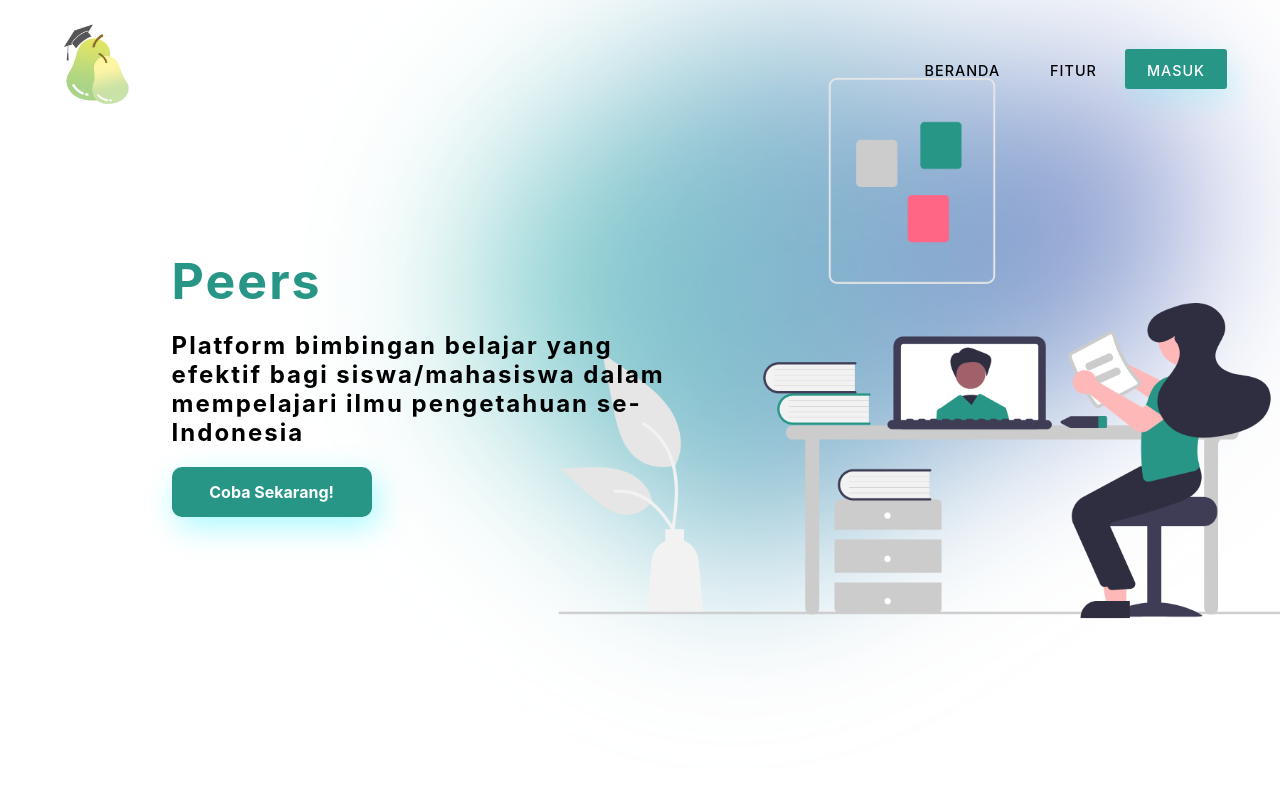
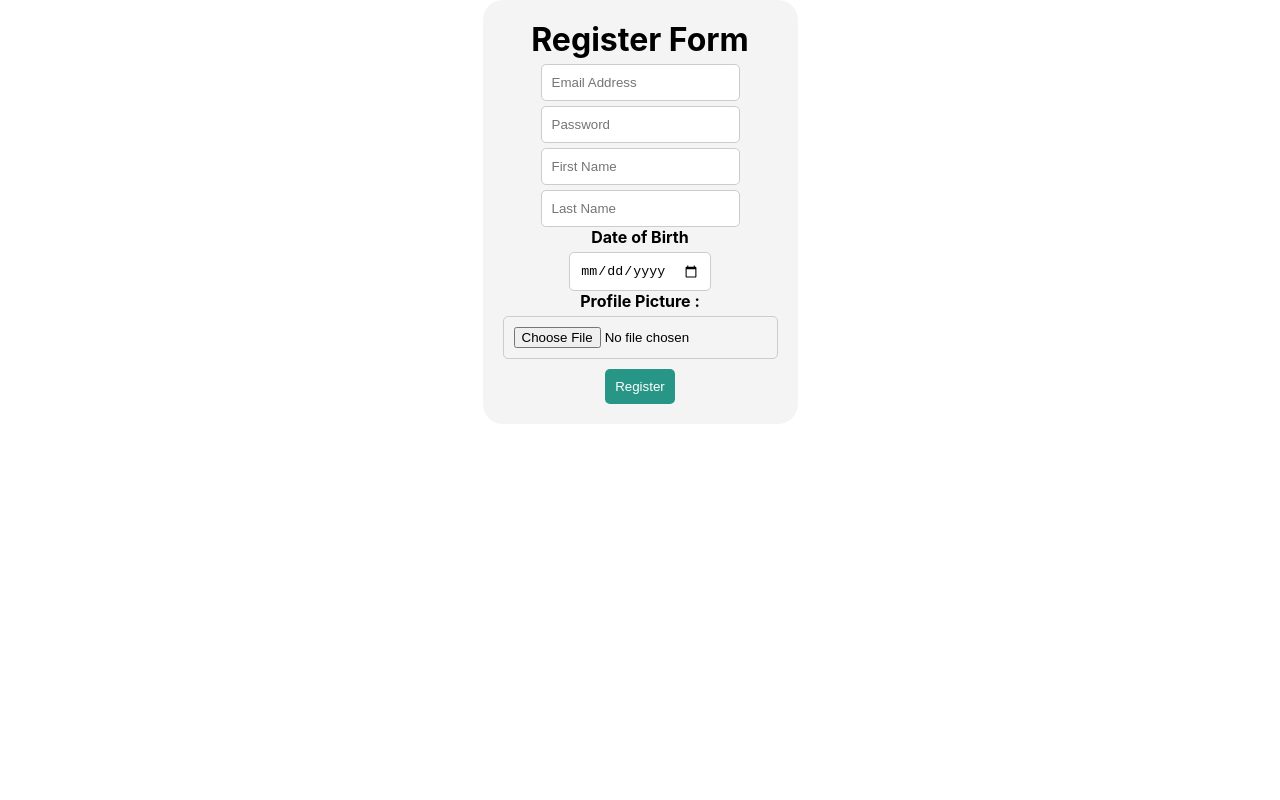
Before and after one commit to reyzacaloh/peers-frontend, a React (Create React App) app: page /register in a window 1280 px wide. Shown: the top 800 px of the page. Built offline with nearby package versions, Linux system fonts and the light colour scheme.

Commit message:
Pbi 1 create registration form

```diff
--- a/src/App.css
+++ b/src/App.css
@@ -2,6 +2,7 @@
   margin: 0;
   padding: 0;
   text-decoration: none;
+  box-sizing: border-box;
 }
 
 .container {
@@ -17,7 +18,7 @@ main {
   width: 20%;
   background: #279686;
   color: #fff;
-  min-height: 100vh;
+  height: 100vh;
   transition: all 0.5s;
 }
 
--- a/src/App.js
+++ b/src/App.js
@@ -8,6 +8,7 @@ import FindTutor from "./pages/FindTutor.jsx";
 import NotFound from "./pages/NotFound";
 import TutorDashboard from "./pages/TutorDashboard";
 import { AuthContext } from './contexts/AuthContext';
+import RegisterForm from "./components/registerForm/RegisterForm";
 
 
 function App() {
@@ -20,11 +21,10 @@ function App() {
           {!state.isAuthenticated ? (
             <Routes>
               <Route path="/" element={
-                <Dashboard/>
+                  <Dashboard />
               } />
               <Route path="/register" element={
-                // TODO(Raka): Change the Dashboard Page to Register Page
-                <Dashboard />
+                  <RegisterForm />
               } />
               <Route path="/login" element={
                 // TODO(Azka): Change the Dashboard Page to Login Page
--- /dev/null
+++ b/src/components/registerForm/RegisterForm.jsx
@@ -0,0 +1,145 @@
+import React from 'react';
+import { Formik} from 'formik';
+import axios from "axios";
+import * as Yup from "yup";
+import { useNavigate } from 'react-router-dom';
+import {
+    Form,
+    Input,
+    Label,
+    Button,
+    Error
+} from "./RegisterStyledComponents"
+const RegisterForm = () => {
+    const [selectedFile, setSelectedFile] = React.useState(null);
+    const navigate = useNavigate();
+    const validationSchema = Yup.object().shape({
+        email: Yup.string().email('Invalid').min(11, "invalid email").required('Required'),
+        password: Yup.string().required('Required').min(5, 'Password minimal 5 karakter'),
+        date_of_birth: Yup.date().required('Required').max('2010-1-1','Minimal 10 tahun untuk registrasi'),
+        first_name: Yup.string().required('Required').min(2, 'Minimal 2 karakter'),
+        last_name: Yup.string().required('Required').min(2, 'Minimal 2 karakter'),
+    })
+    return (
+        <div id='regis-form'>
+        <Formik
+        initialValues={{
+
+        }}
+        enableReinitialize={true}
+        validationSchema = {validationSchema}
+        onSubmit= {async (values,actions) => {
+        try {
+            const formData = new FormData();
+            formData.append("email", values.email);
+            formData.append("password", values.password);
+            formData.append("first_name", values.first_name);
+            formData.append("last_name", values.last_name);
+            formData.append("date_of_birth", values.date_of_birth);
+            formData.append("profile_picture", selectedFile);
+            await axios.post(
+                "http://peers-backend-dev.up.railway.app/api/auth/register/",
+                formData,
+                {headers: {
+                    "content-type": "multipart/form-data",
+                }}
+                );
+            console.log('success');
+            actions.setStatus('success');
+            navigate("/login");
+        } catch (err) {
+            console.log("Error: ", err.message);
+            actions.setStatus(err.message);
+        }
+        }}>
+        {formik => (
+            <Form onSubmit={formik.handleSubmit} data-testid="form">
+                <h1>Register Form</h1>
+                <Label htmlFor="email" ></Label>
+                <Input
+                id="email"
+                data-testid="email"
+                name="email"
+                type="email"
+                onChange={formik.handleChange}
+                value={formik.values.email}
+                placeholder = 'Email Address'
+                required
+                /><br></br>
+                {formik.errors.email && formik.touched.email && (<Error className="error">{formik.errors.email}</Error>)}
+                <Label htmlFor="password" ></Label>
+                <Input
+                id="password"
+                data-testid="password"
+                name="password"
+                type="password"
+                onChange={formik.handleChange}
+                value={formik.values.password}
+                placeholder='Password'
+                required
+                /><br></br>
+                {formik.errors.password && formik.touched.password && (<Error className="error">{formik.errors.password}</Error>)}
+                <Label htmlFor="first_name" required></Label>
+                <Input
+                id="first_name"
+                data-testid="first_name"
+                name="first_name"
+                type="text"
+                onChange={formik.handleChange}
+                value={formik.values.first_name}
+                placeholder='First Name'
+                required
+                /><br></br>
+                {formik.errors.first_name && formik.touched.first_name && (<Error className="error">{formik.errors.first_name}</Error>)}
+                <Label htmlFor="last_name" required></Label>
+                <Input
+                id="last_name"
+                data-testid="last_name"
+                name="last_name"
+                type="text"
+                onChange={formik.handleChange}
+                value={formik.values.last_name}
+                placeholder='Last Name'
+                required
+                /><br></br>
+                {formik.errors.last_name && formik.touched.last_name && (<Error className="error">{formik.errors.last_name}</Error>)}
+                <Label htmlFor="date_of_birth" required>Date of Birth</Label>
+                <Input
+                id="date_of_birth"
+                data-testid="date_of_birth"
+                name="date_of_birth"
+                type="date"
+                onChange={formik.handleChange}
+                value={formik.values.date_of_birth}
+                required
+                /><br></br>
+                {formik.errors.date_of_birth && formik.touched.date_of_birth && (<Error className="error">{formik.errors.date_of_birth}</Error>)}
+                <Label htmlFor="profile_picture" required>Profile Picture :<br></br></Label>
+                <Input
+                id="profile_picture"
+                data-testid="profile_picture"
+                name="profile_picture"
+                type="file"
+                onChange={(event) => {
+                    setSelectedFile(event.currentTarget.files[0]);
+                  }}
+                value={formik.values.profile_picture}
+                accept=".jpg,.jpeg"
+                required
+                /><br></br>
+                <Button type="submit" disabled={formik.isSubmitting || formik.status==='success'}>
+                {formik.isSubmitting ? (
+                    "Loading..."
+                ) : (
+                    "Register"
+                )}
+                </Button>
+            </Form>)
+            }
+        </Formik>
+        </div>
+    );
+ };
+
+
+ export default RegisterForm;
--- /dev/null
+++ b/src/components/registerForm/RegisterStyledComponents.js
@@ -0,0 +1,48 @@
+import styled from "styled-components";
+
+export const Form = styled.form`
+  background-color: #f4f4f4;
+  max-width: fit-content;
+  padding: 20px;
+  border-radius: 20px;
+  overflow: none;
+  text-align: center;
+  margin-left: auto;
+  margin-right: auto;
+`;
+
+export const Label = styled.label`
+  display: block;
+  margin-bottom: 5px;
+  font-weight: bold;
+  color: black;
+`;
+
+export const Input = styled.input`
+  padding: 10px;
+  border: 1px solid #ccc;
+  border-radius: 5px;
+`;
+
+export const Button = styled.button`
+  background-color: #279686;
+  color: white;
+  padding: 10px;
+  margin-top: 10px;
+  border: none;
+  border-radius: 5px;
+  cursor: pointer;
+  &:disabled {
+    opacity: 0.5;
+  }
+  &:enabled {
+    opacity: 1.0;
+  }
+`;
+
+export const Error = styled.span`
+  padding: 10px;
+  color: red;
+  margin-top: 10px;
+  border-radius: 5px;
+`;
```
Also changed, not shown: package.json (+9 -2 lines), .gitlab-ci.yml, 2 other files (tests, documents, lock files or other folders).
